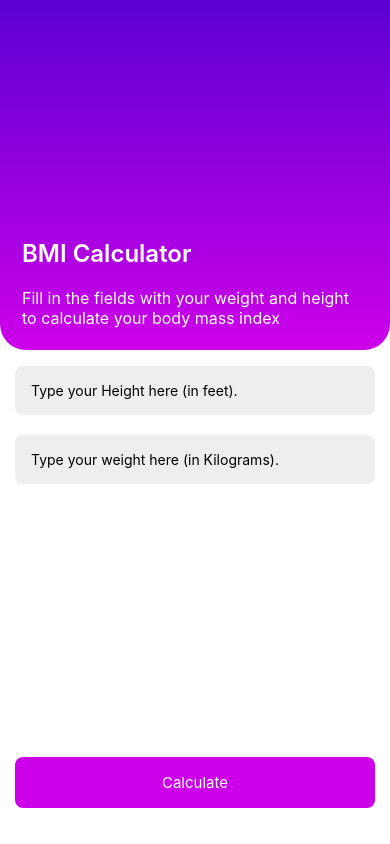
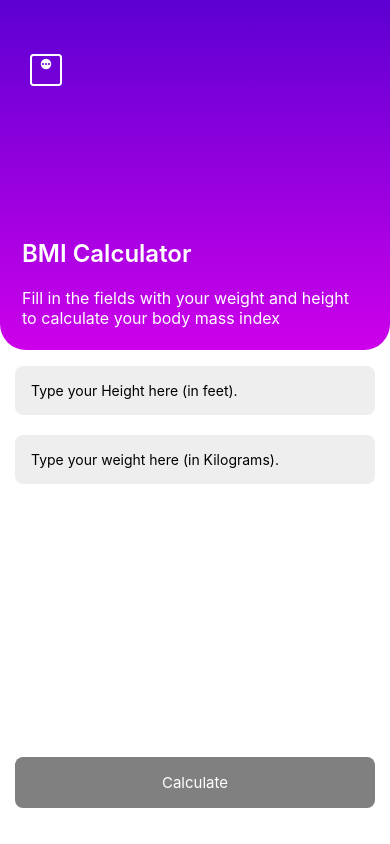
Before and after one commit to pixelbuildlab/native-bmi, a React Native app: screen / in a window 390 px wide. Built offline with nearby package versions, Linux system fonts and the light colour scheme.

Commit message:
zustand + control setup

```diff
--- a/package.json
+++ b/package.json
@@ -14,6 +14,7 @@
     "expo-status-bar": "~1.12.1",
     "react": "18.2.0",
     "react-native": "0.74.3",
+    "react-native-svg": "^15.4.0",
     "zustand": "^4.5.4"
   },
   "devDependencies": {
--- a/src/AppLayout.tsx
+++ b/src/AppLayout.tsx
@@ -1,6 +1,7 @@
 import { LinearGradient } from 'expo-linear-gradient'
 import React from 'react'
 import { StyleSheet, View } from 'react-native'
+import SquareSVG from './sharedComponents/svg/Squre'
 type AppLayoutProps = {
   header: React.ReactNode
   main: React.ReactNode
@@ -16,7 +17,12 @@ const AppLayout = ({ header, main, action }: AppLayoutProps) => {
           end={[0, 1]}
           style={styles.header}
         >
-          {header}
+          <>
+            <View style={styles.logoContainer}>
+              <SquareSVG />
+            </View>
+            {header}
+          </>
         </LinearGradient>
         <View style={styles.main}>{main}</View>
         <View style={styles.action}>{action}</View>
@@ -40,6 +46,11 @@ const styles = StyleSheet.create({
     alignItems: 'center',
     justifyContent: 'center',
   },
+  logoContainer: {
+    justifyContent: 'flex-start',
+    marginTop: 24,
+    flex: 1,
+  },
   content: {
     alignSelf: 'stretch',
     flex: 1,
--- a/src/components/Onboarding/index.tsx
+++ b/src/components/Onboarding/index.tsx
@@ -1,5 +1,5 @@
 import React from 'react'
-import { StyleSheet, Text, View } from 'react-native'
+import { Image, StyleSheet, Text, ToastAndroid, View } from 'react-native'
 import { useTranslation } from '../../hooks/common'
 import { SCREEN_LIST } from '../../constants'
 import { PressableButton } from '../../sharedComponents'
@@ -10,8 +10,41 @@ import { useBMIStore } from '../../store'
 export default function Onboarding() {
   const translatedText = useTranslation(SCREEN_LIST.ONBOARDING)
   const setHeight = useBMIStore((store) => store.setHeight)
+  const height = useBMIStore((store) => store.height)
+  const weight = useBMIStore((store) => store.weight)
+  const isValidHeight = useBMIStore((store) => store.isHeightValid)
+  const isWeightValid = useBMIStore((store) => store.isWeightValid)
   const setWeight = useBMIStore((store) => store.setWeight)
 
+  const handleHeight = (value: string) => {
+    setHeight(Number(value))
+    if (!isValidHeight && height !== 0) {
+      ToastAndroid.show(
+        'Enter valid height in numbers, greater than 0',
+        ToastAndroid.SHORT
+      )
+    } else if (height === 0 && Number(value) < 1) {
+      ToastAndroid.show(
+        'Enter valid height in numbers, greater than 0',
+        ToastAndroid.SHORT
+      )
+    }
+  }
+  const handleWight = (value: string) => {
+    setWeight(Number(value))
+    if (!isWeightValid && weight !== 0) {
+      ToastAndroid.show(
+        'Enter valid weight in numbers, greater than 0',
+        ToastAndroid.SHORT
+      )
+    } else if (weight === 0 && Number(value) < 1) {
+      ToastAndroid.show(
+        'Enter valid weight in numbers, greater than 0',
+        ToastAndroid.SHORT
+      )
+    }
+  }
+  const disableButton = !isValidHeight || !isWeightValid || !weight || !height
   const header = (
     <View>
       <Text style={styles.heading}>{translatedText.heading}</Text>
@@ -25,18 +58,24 @@ export default function Onboarding() {
         placeholder={translatedText.placeholderHeight}
         nativeID='height'
         keyboardType='numeric'
-        onChangeText={(value) => setHeight(Number(value))}
+        onChangeText={handleHeight}
       />
       <TextInputField
         placeholder={translatedText.placeholderWeight}
         nativeID='weight'
         keyboardType='numeric'
-        onChangeText={(value) => setWeight(Number(value))}
+        onChangeText={handleWight}
       />
     </>
   )
 
-  const action = <PressableButton title={translatedText.actionButton} />
+  const action = (
+    <PressableButton
+      title={translatedText.actionButton}
+      pressableStyles={disableButton ? { backgroundColor: 'gray' } : {}}
+      isDisable={disableButton}
+    />
+  )
 
   return (
     <AppLayout
--- a/src/sharedComponents/PressableButton.tsx
+++ b/src/sharedComponents/PressableButton.tsx
@@ -2,19 +2,31 @@ import React from 'react'
 import {
   Pressable,
   PressableAndroidRippleConfig,
+  StyleProp,
   StyleSheet,
   Text,
   View,
+  ViewStyle,
 } from 'react-native'
 
-type PressableButtonProps = { onPress?: () => void; title: string }
+type PressableButtonProps = {
+  onPress?: () => void
+  title: string
+  pressableStyles?: StyleProp<any>
+  isDisable?: boolean
+}
 
-function PressableButton({ title, onPress }: PressableButtonProps) {
+function PressableButton({
+  title,
+  onPress,
+  pressableStyles = {},
+  isDisable,
+}: PressableButtonProps) {
   return (
-    <View style={styles.container}>
+    <View style={{ ...styles.container, ...pressableStyles }}>
       <Pressable
-        style={styles.pressable}
-        android_ripple={rippleConfig}
+        style={{ ...styles.pressable }}
+        android_ripple={isDisable ? null : rippleConfig}
         onPress={() => onPress && onPress()}
       >
         <Text style={styles.pressableText}>{title}</Text>
--- /dev/null
+++ b/src/sharedComponents/svg/Squre.tsx
@@ -0,0 +1,19 @@
+import * as React from 'react'
+import Svg, { Path } from 'react-native-svg'
+type SquareSVGProps = {
+  height?: number
+  width?: number
+}
+const SquareSVG = ({ width = 48, height = 48 }: SquareSVGProps) => (
+  <Svg
+    width={width}
+    height={height}
+    viewBox='0 0 960 960'
+  >
+    <Path
+      d='M480 464.62q43.85 0 74.23-30.39 30.39-30.38 30.39-74.23t-30.39-74.23q-30.38-30.39-74.23-30.39t-74.23 30.39q-30.39 30.38-30.39 74.23t30.39 74.23q30.38 30.39 74.23 30.39M420 380q-8 0-14-6t-6-14 6-14 14-6 14 6 6 14-6 14-14 6m60 0q-8 0-14-6t-6-14 6-14 14-6 14 6 6 14-6 14-14 6m60 0q-8 0-14-6t-6-14 6-14 14-6 14 6 6 14-6 14-14 6M224.62 800q-27.62 0-46.12-18.5T160 735.38V224.62q0-27.62 18.5-46.12t46.12-18.5h510.76q27.62 0 46.12 18.5t18.5 46.12v510.76q0 27.62-18.5 46.12T735.38 800zm0-40h510.76q9.24 0 16.93-7.69t7.69-16.93V224.62q0-9.24-7.69-16.93T735.38 200H224.62q-9.24 0-16.93 7.69T200 224.62v510.76q0 9.24 7.69 16.93t16.93 7.69M200 200v560z'
+      fill='#fff'
+    />
+  </Svg>
+)
+export default SquareSVG
--- a/src/store/index.ts
+++ b/src/store/index.ts
@@ -3,18 +3,36 @@ import { create, type StateCreator } from 'zustand'
 const INITIAL_STORE_STATE = {
   height: null,
   weight: null,
+  isWeightValid: true,
+  isHeightValid: true,
 }
 type BMIStoreSlice = {
   height: number | null
   weight: number | null
+  isWeightValid: boolean | null
+  isHeightValid: boolean | null
   setHeight: (value: number) => void
   setWeight: (value: number) => void
+  getBmiIndex: () => { index: number; status: string }
 }
 
 const bMIStoreSlice: StateCreator<BMIStoreSlice> = (set, get, store) => ({
   ...INITIAL_STORE_STATE,
-  setHeight: (height) => set((state) => ({ ...state, height })),
-  setWeight: (weight) => set((state) => ({ ...state, weight })),
+  setHeight: (height) =>
+    set((state) => {
+      if (height >= 1) {
+        return { ...state, height, isHeightValid: true }
+      } else {
+        return { ...state, height, isHeightValid: false }
+      }
+    }),
+  setWeight: (weight) =>
+    set((state) => {
+      if (weight && weight >= 1)
+        return { ...state, weight, isWeightValid: true }
+      else return { ...state, weight, isWeightValid: false }
+    }),
+  getBmiIndex: () => ({ index: 2, status: 'ok' }),
 })
 
 export const useBMIStore = create<BMIStoreSlice>((set, get, store) => ({
```
